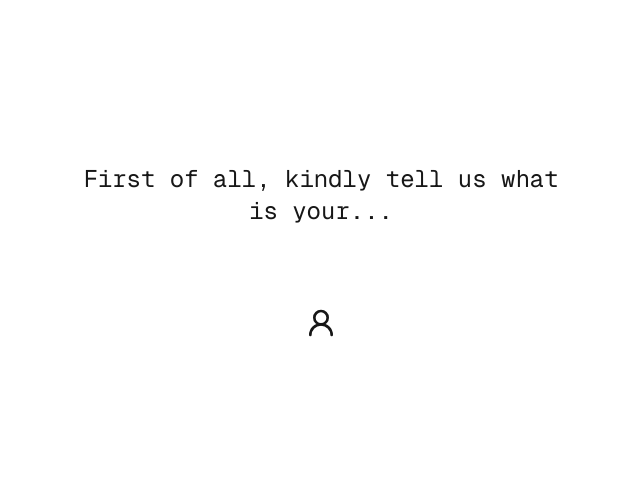
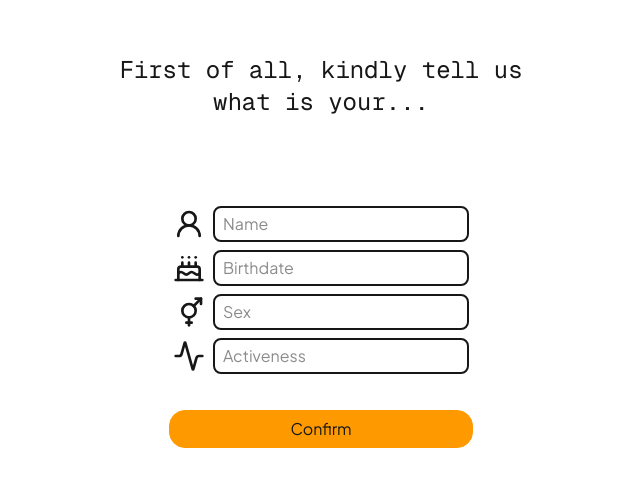
Before and after one commit to marjannuel/ai-integrated-calorie-tracker, a Next.js app: page /dashboard in a window 1280 px wide. Shown: the part 149-636 px from the top of the page, without its empty margins (319-959 px from the left). Built offline with nearby package versions, Linux system fonts and the light colour scheme.

Commit message:
Added Dashboard page contents

```diff
--- a/app/dashboard/page.tsx
+++ b/app/dashboard/page.tsx
@@ -1,15 +1,39 @@
-import { User, UserRound } from 'lucide-react';
+import { Cake, UserRound, VenusAndMars, Activity } from 'lucide-react';
 
 export default function DashboardPage(){
     return(
         <div className="h-dvh w-full min-w-0 overflow-x-hidden flex flex-col justify-center items-center">
-            <div className="px-2 w-full max-w-md md:max-w-lg">
+            <div className="px-6 w-full max-w-md md:max-w-lg flex flex-col justify-center items-center gap-2">
                 <h1 className="font-mono text-center text-lg md:text-2xl w-full mb-15 md:mb-20">
                     First of all, kindly tell us what is your...
                 </h1>
                 <div className='flex justify-center items-center gap-2'>
-                    <UserRound className='w-4 h-4 md:w-8 md:h-8'/>
+                    <UserRound className='w-6 h-6 md:w-8 md:h-8'/>
+                    <input className='border md:border-2 outline-none rounded-lg py-1 dark:bg-neutral-800 w-44 md:w-64 px-2 text-sm md:text-base font-sans'
+                    placeholder='Name'>
+                    </input>
                 </div>
+                <div className='flex justify-center items-center gap-2'>
+                    <Cake className='w-6 h-6 md:w-8 md:h-8'/>
+                    <input className='border md:border-2 outline-none rounded-lg py-1 dark:bg-neutral-800 w-44 md:w-64 px-2 text-sm md:text-base font-sans'
+                    placeholder='Birthdate'>
+                    </input>
+                </div>
+                <div className='flex justify-center items-center gap-2'>
+                    <VenusAndMars className='w-6 h-6 md:w-8 md:h-8'/>
+                    <input className='border md:border-2 outline-none rounded-lg py-1 dark:bg-neutral-800 w-44 md:w-64 px-2 text-sm md:text-base font-sans'
+                    placeholder='Sex'>
+                    </input>
+                </div>
+                <div className='flex justify-center items-center gap-2'>
+                    <Activity className='w-6 h-6 md:w-8 md:h-8'/>
+                    <input className='border md:border-2 outline-none rounded-lg py-1 dark:bg-neutral-800 w-44 md:w-64 px-2 text-sm md:text-base font-sans'
+                    placeholder='Activeness'>
+                    </input>
+                </div>
+                <button className='mt-5 md:mt-7 text-sm md:text-base font-sans border w-52 md:w-76 py-1 md:py-1.5 rounded-2xl bg-amber-500 text-neutral-900 border-amber-500 md:hover:cursor-pointer'>
+                    Confirm
+                </button>
             </div>
 
         </div>
--- a/app/login/page.tsx
+++ b/app/login/page.tsx
@@ -126,7 +126,7 @@ export default function LoginPage(){
             {isOpen && (
                 <div className='fixed inset-0 z-50 bg-black/80 flex justify-center items-center'
                 onClick={() =>  setIsOpen(false)}>
-                    <form className='relative z-10 dark:bg-neutral-900 bg-white w-[90%] max-w-md md:max-w-lg border-3 rounded-3xl border-neutral-500 flex flex-col items-center gap-1 pb-5'
+                    <form className='relative z-10 dark:bg-neutral-900 bg-neutral-200 w-[90%] max-w-md md:max-w-lg border-3 rounded-3xl border-white dark:border-neutral-500 flex flex-col items-center gap-1 pb-5'
                     onSubmit={handleRegister}
                     onClick={(e) => e.stopPropagation()}>
                         <div className='w-[95%] pt-1 md:pt-2 flex justify-end items-center'>
@@ -155,7 +155,7 @@ export default function LoginPage(){
                             value={password}
                             onChange={(e) => setPassword(e.currentTarget.value)}
                             ></input>
-                            <button className='absolute right-2 z-10 bg-white dark:bg-neutral-800 p-1 flex justify-center items-center'
+                            <button className='absolute right-2 z-10 bg-neutral-200 dark:bg-neutral-800 p-1 flex justify-center items-center'
                             type='button'
                             onClick={toggleView}>
                                 <Eye className='w-4 h-4 stroke-1 md:stroke-[1.5] md:hover:cursor-pointer'/>
```
